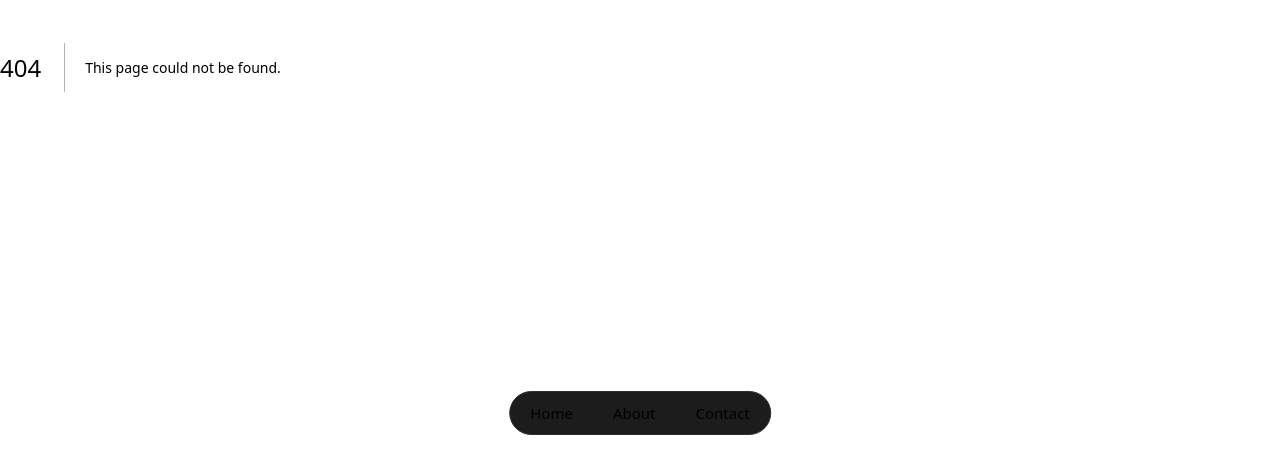
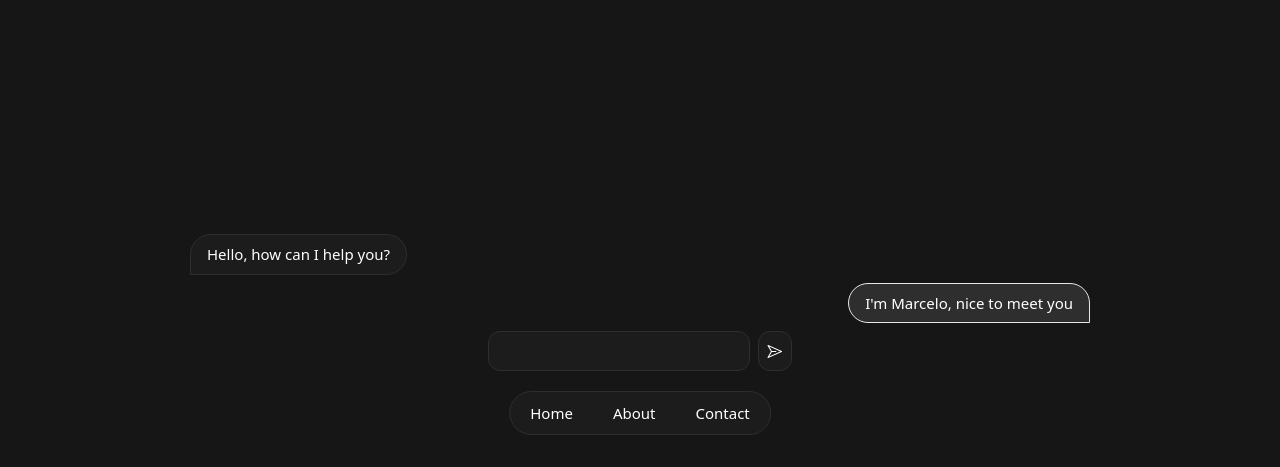
Before and after one commit to marcelo-cm/marcelo, a Next.js app: page /chatbot in a window 1280 px wide. Before the commit this address had no page. Shown: the part 333-800 px from the top of the page. Built offline with nearby package versions, Linux system fonts and the light colour scheme.

Commit message:
teaching leo how to build a chatbot

```diff
--- /dev/null
+++ b/app/chatbot/components/ChatBotMessage.tsx
@@ -0,0 +1,20 @@
+import React from "react";
+
+const ChatBotMessage = ({ message }: { message: string }) => {
+  return (
+    <div
+      className="w-fit py-2 px-4
+    rounded-3xl
+    rounded-bl-none
+    border
+    border-[#2e2e2e]
+    bg-[#1C1C1C]
+    whitespace-pre-wrap
+    "
+    >
+      {message}
+    </div>
+  );
+};
+
+export default ChatBotMessage;
--- /dev/null
+++ b/app/chatbot/components/UserMessage.tsx
@@ -0,0 +1,20 @@
+import React from "react";
+
+const UserMessage = ({ message }: { message: string }) => {
+  return (
+    <div
+      className="w-fit py-2 px-4
+    rounded-3xl
+    rounded-br-none
+    border
+    border-[#1c1cc1c]
+    bg-[#2e2e2e]
+    self-end
+    "
+    >
+      {message}
+    </div>
+  );
+};
+
+export default UserMessage;
--- /dev/null
+++ b/app/chatbot/page.tsx
@@ -0,0 +1,70 @@
+"use client";
+
+import React, { useState } from "react";
+import UserMessage from "./components/UserMessage";
+import ChatBotMessage from "./components/ChatBotMessage";
+import { PaperPlaneIcon } from "@radix-ui/react-icons";
+
+interface ChatMessage {
+  role: "USER" | "CHATBOT";
+  message: string;
+}
+
+const ChatBot = () => {
+  const [conversation, setConversation] = useState<ChatMessage[]>([
+    { role: "CHATBOT", message: "Hello, how can I help you?" },
+    { role: "USER", message: "I'm Marcelo, nice to meet you" },
+  ]);
+  const [prompt, setPrompt] = useState<string>("");
+
+  function handlePrompt(prompt: string) {
+    setConversation((prev) => [...prev, { role: "USER", message: prompt }]);
+    setPrompt("");
+  }
+
+  return (
+    <div className="flex flex-col w-full h-full items-center justify-end pb-24 gap-2">
+      <div className="flex flex-col max-w-[900px] w-[90%] gap-2">
+        {conversation.map((item, i) =>
+          item.role === "CHATBOT" ? (
+            <ChatBotMessage message={item.message} key={i} />
+          ) : (
+            <UserMessage message={item.message} key={i} />
+          )
+        )}
+      </div>
+      <div className="flex gap-2">
+        <input
+          className="py-[6px] px-4
+        transition-all
+        rounded-xl
+        border
+        border-[#2e2e2e]
+        z-50
+        bg-[#1C1C1C]
+        w-full
+        max-w-[400px]"
+          type="text"
+          value={prompt}
+          onChange={(e) => setPrompt(e.target.value)}
+          onKeyDown={(e) => (e.key === "Enter" ? handlePrompt(prompt) : null)}
+        />
+        <button
+          className="h-10 w-10
+          flex items-center justify-center
+          rounded-xl
+          border
+          border-[#2e2e2e]
+          z-50
+          bg-[#1C1C1C]
+          hover:bg-[#2e2e2e]"
+          onClick={() => handlePrompt(prompt)}
+        >
+          <PaperPlaneIcon />
+        </button>
+      </div>
+    </div>
+  );
+};
+
+export default ChatBot;
--- a/app/design/page.tsx
+++ /dev/null
@@ -1,11 +0,0 @@
-import React from "react";
-
-const DesignPortfolio = () => {
-  return (
-    <main className="h-fit xl:h-full w-[100dvw] flex flex-col gap-4 xl:gap-0 items-center overflow-y-scroll xl:overflow-hidden no-scrollbar">
-      words
-    </main>
-  );
-};
-
-export default DesignPortfolio;
--- a/app/hireme/page.tsx
+++ b/app/hireme/page.tsx
@@ -16,7 +16,15 @@ function HireMe() {
   const [showSuggested, setShowSuggested] = useState(true);
   const conversationEndRef = useRef(null); // Reference to the end of the conversation
 
+  useEffect(() => {
+    (conversationEndRef.current as HTMLElement | null)?.scrollIntoView({
+      behavior: "smooth",
+    });
+  }, [conversation, showSuggested]);
+
   const handlePrompt = async (prompt: string) => {
+    if (!prompt) return;
+
     console.log(prompt);
     setConversation((prev) => [...prev, { role: "USER", message: prompt }]);
     setPrompt("");
@@ -53,12 +61,6 @@ function HireMe() {
     ]);
   };
 
-  useEffect(() => {
-    (conversationEndRef.current as HTMLElement | null)?.scrollIntoView({
-      behavior: "smooth",
-    });
-  }, [conversation, showSuggested]);
-
   return (
     <div className="flex flex-col items-center justify-end w-full h-full pb-24 gap-2">
       <div className="w-[90%] max-w-[900px] pt-8 flex flex-col gap-4 h-auto overflow-y-scroll no-scrollbar border-3xl">
@@ -83,7 +85,7 @@ function HireMe() {
           ) : (
             <p
               key={index}
-              className="py-[6px] px-4
+              className="py-2 px-4
           transition-all
           rounded-3xl
           rounded-br-none
--- a/lib/cohere/index.ts
+++ b/lib/cohere/index.ts
@@ -1,8 +1,7 @@
-// @ts-ignore
 import { CohereClient } from "cohere-ai";
 
 const cohere = new CohereClient({
-  token: process.env.COHERE_TRIAL_API_KEY ?? "",
+  token: process.env.COHERE_TRIAL_API_KEY!,
 });
 
 export default cohere;
```
Also changed, not shown: blogposts/heuristics.md (+6 -2 lines).
